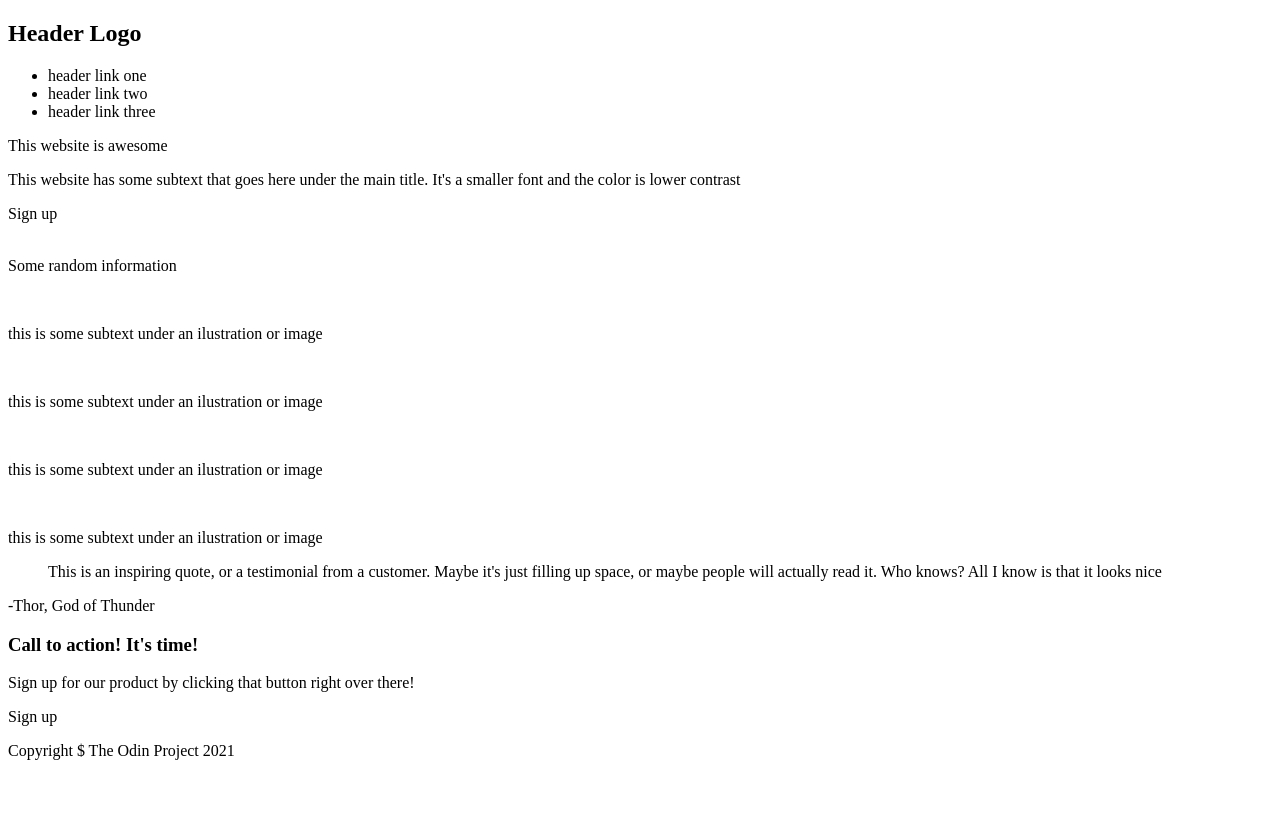
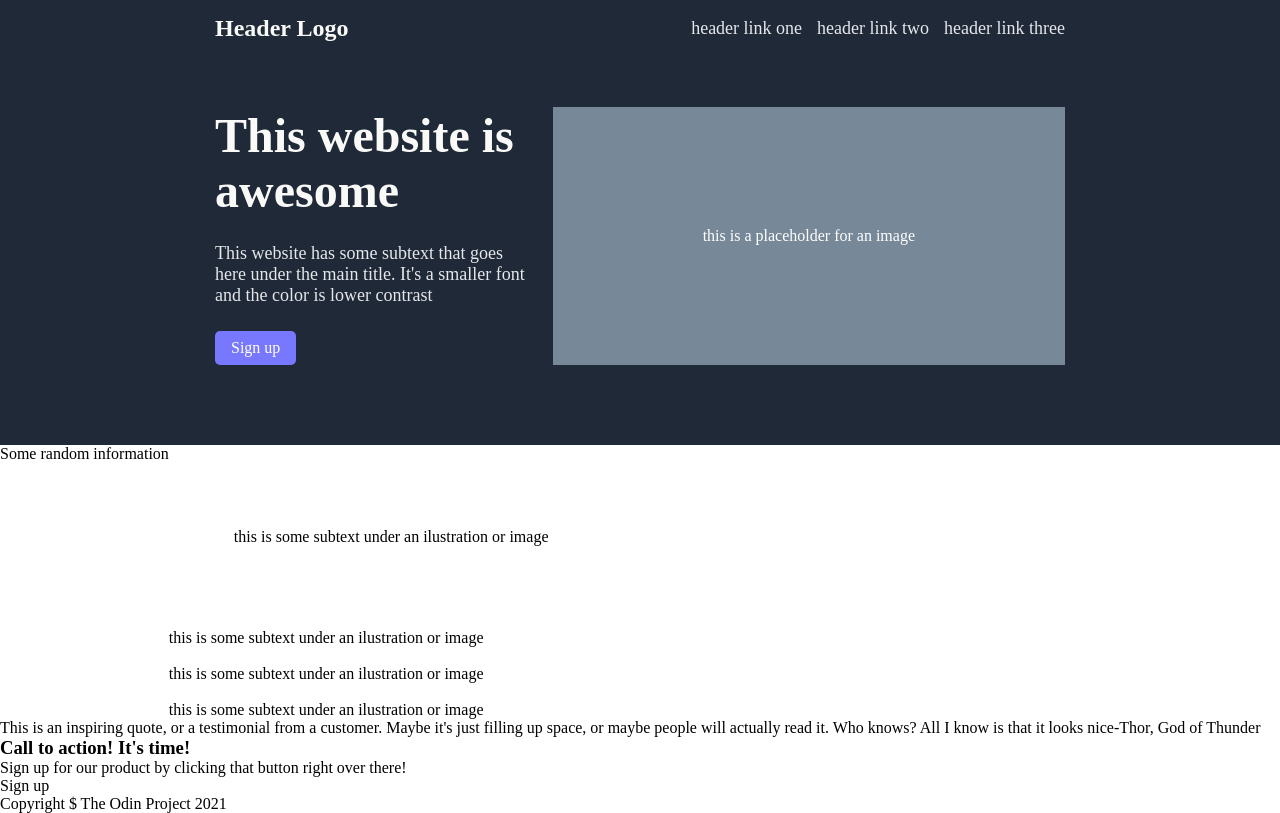
Before and after one commit to teotix/landing-page, a plain HTML site: page index.html in a window 1280 px wide. Drawn offline with Linux system fonts and the light colour scheme.

Commit message:
Finish top part

```diff
--- a/index.html
+++ b/index.html
@@ -18,14 +18,18 @@
       </div>
       <div class="part one">
         <div class="left">
-          <p>This website is awesome</p>
+          <h1>This website is awesome</h1>
           <p>
             This website has some subtext that goes here under the main title.
             It's a smaller font and the color is lower contrast
           </p>
           <a class="sign-up">Sign up</a>
         </div>
-        <img />
+        <div class="image">
+            this is a placeholder for an image
+          <!-- <img width="50%" src="./images/office.jpg" alt="Image of an office" /> -->
+        </div>
+      </div>
     </div>
     <div class="part two">
       <p>Some random information</p>
@@ -50,9 +54,9 @@
     </div>
     <div class="part three">
       <blockquote>
-          This is an inspiring quote, or a testimonial from a customer. Maybe
-          it's just filling up space, or maybe people will actually read it. Who
-          knows? All I know is that it looks nice
+        This is an inspiring quote, or a testimonial from a customer. Maybe it's
+        just filling up space, or maybe people will actually read it. Who knows?
+        All I know is that it looks nice
       </blockquote>
       <figcaption>-Thor, God of Thunder</figcaption>
     </div>
@@ -70,6 +74,5 @@
     <div class="footer">
       <p>Copyright $ The Odin Project 2021</p>
     </div>
-    </div>
   </body>
 </html>
--- a/styles.css
+++ b/styles.css
@@ -0,0 +1,90 @@
+* {
+    box-sizing: border-box;
+    margin: 0;
+    padding: 0;
+}
+
+body {
+    display: flex;
+    flex-direction: column;
+}
+
+.top {
+    background-color: #1F2937;
+    padding: 15px 150px 15px 150px;
+    display: flex;
+    justify-content: center;
+    flex-direction: column;
+}
+
+.header h2 {
+    font-size: 24px;
+    color: #F9FAF8;
+}
+
+.top h1 {
+    font-size: 48px;
+    font-weight: bolder;
+    color: #F9FAF8;
+    /* margin-bottom: -15px; */
+}
+
+.top .navigation,
+.left p {
+    font-size: 18px;
+    color: #E5E7EB;
+}
+
+.navigation {
+    list-style: none;
+}
+
+.header,
+.header ul,
+.part,
+.left {
+    display: flex;
+}
+
+.header ul {
+    gap: 15px
+}
+
+.left {
+    flex-direction: column;
+    justify-content: space-between;
+    /* flex-wrap: wrap; */
+    gap: 25px;
+}
+
+.left a {
+    padding: 8px 16px;
+    color: white;
+    background-color: rgb(120, 120, 255);
+    border-radius: 5px;
+    margin-right: auto;
+}
+
+.left p {
+}
+
+.one {
+    justify-content: center;
+    align-items: center;
+    padding: 65px;
+    gap: 25px;
+}
+
+.image {
+    background-color: lightslategray;
+    color: white;
+    padding: 120px 150px;
+    flex: 1 0 auto;
+}
+
+.header {
+    justify-content: space-between;
+    align-items: center;
+    width: 100%;
+    padding: 0 65px 0 65px;
+}
```
Also changed, not shown: images/office.jpg (added). Lines whose indentation alone changed are shown as unchanged.
